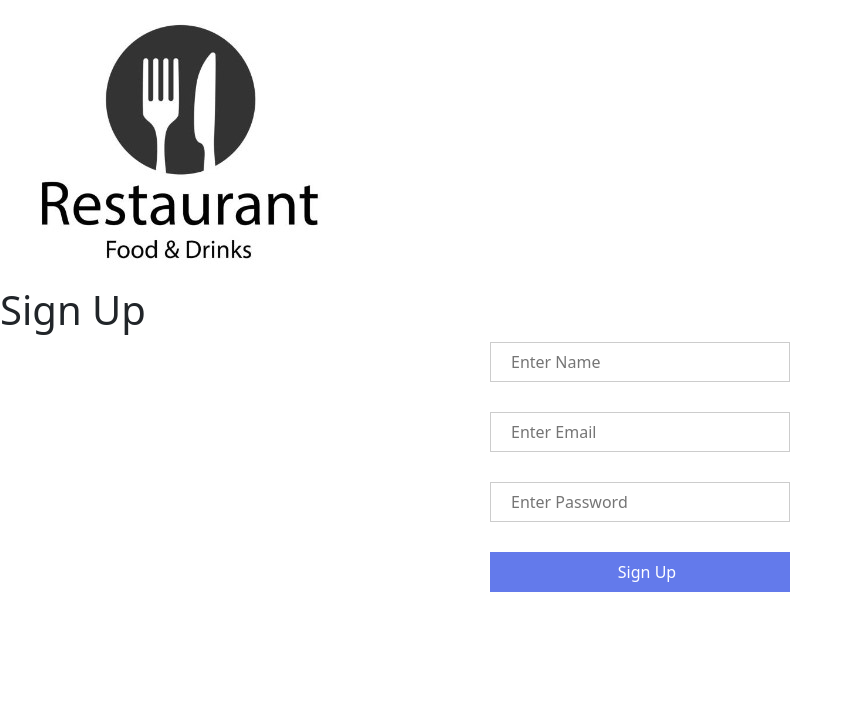
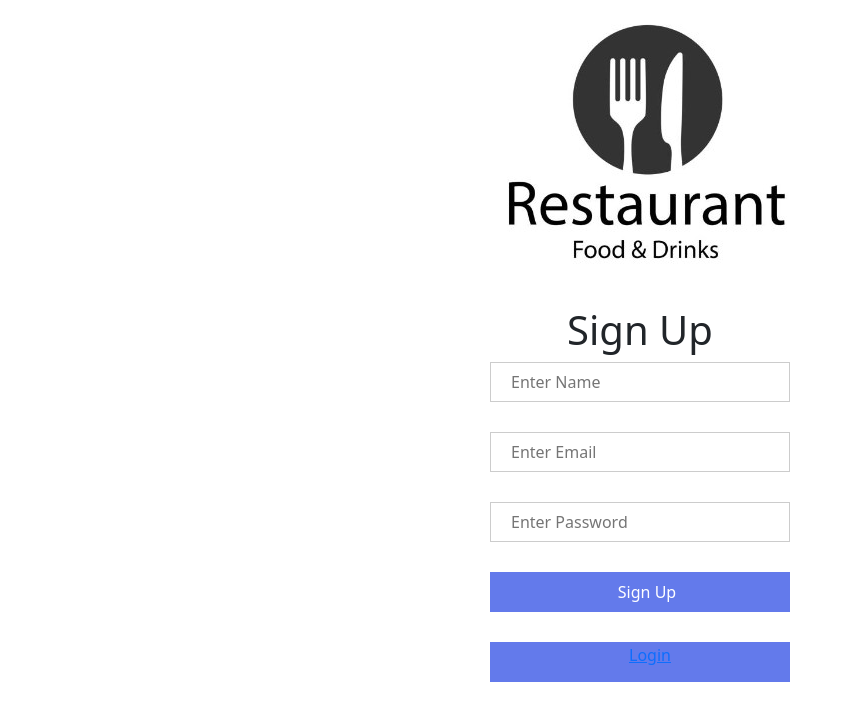
Before and after one commit to Khavushka/vue_restaurant, a Vue app: page /sign-up in a window 1280 px wide. Shown: the top 720 px of the page, without its empty margins (0-851 px from the left). Built offline with nearby package versions, Linux system fonts and the light colour scheme.

Commit message:
Login page

```diff
--- /dev/null
+++ b/src/components/Login.vue
@@ -0,0 +1,24 @@
+<template>
+<div class="register">
+  <img  src="../logo.jpg" alt="">
+  <h1>Sign Up</h1>
+  <input type="text" v-model="email" placeholder="Enter Email">
+  <input type="password" v-model="password" placeholder="Enter Password">
+  <button v-on:click="Login">Login</button>
+  <p>
+    <router-link to="/sign-up">SignUp</router-link>
+  </p>
+</div>
+</template>
+
+<script>
+export default {
+    name: 'Login'
+}
+</script>
+
+<style>
+p{
+    text-align: center;
+}
+</style>
--- a/src/components/SignUp.vue
+++ b/src/components/SignUp.vue
@@ -6,6 +6,9 @@
   <input type="text" v-model="email" placeholder="Enter Email">
   <input type="password" v-model="password" placeholder="Enter Password">
   <button v-on:click="signUp">Sign Up</button>
+  <p>
+    <router-link to="/login">Login</router-link>
+  </p>
 </div>
 </template>
 
@@ -41,9 +44,16 @@ export default {
 </script>
 
 <style>
-    .sign_up_text{
+    h1,p{
         text-align: center;
     }
+    img {
+      display: block;
+      margin-left: auto;
+      margin-right: auto;
+      margin-bottom: 20px;
+    }
+
     .register input{
       width: 300px;
       height: 40px;
@@ -54,7 +64,7 @@ export default {
       margin-left: auto;
       border: 1px solid #ccc;
     }
-    .register button{
+    .register button,p{
       width: 300px;
       height: 40px;
       padding-left: 20px;
--- a/src/routers.js
+++ b/src/routers.js
@@ -1,5 +1,6 @@
 import Home from './components/Home.vue'
 import SignUp from './components/SignUp.vue'
+import Login from './components/Login.vue'
 import {createRouter, createWebHistory} from 'vue-router'
 
 const routes=[
@@ -12,6 +13,11 @@ const routes=[
         name: 'SignUp',
         component:SignUp,
         path:'/sign-up'
+    },
+    {
+        name: 'Login',
+        component:Login,
+        path: '/login'
     }
 ];
 
```
